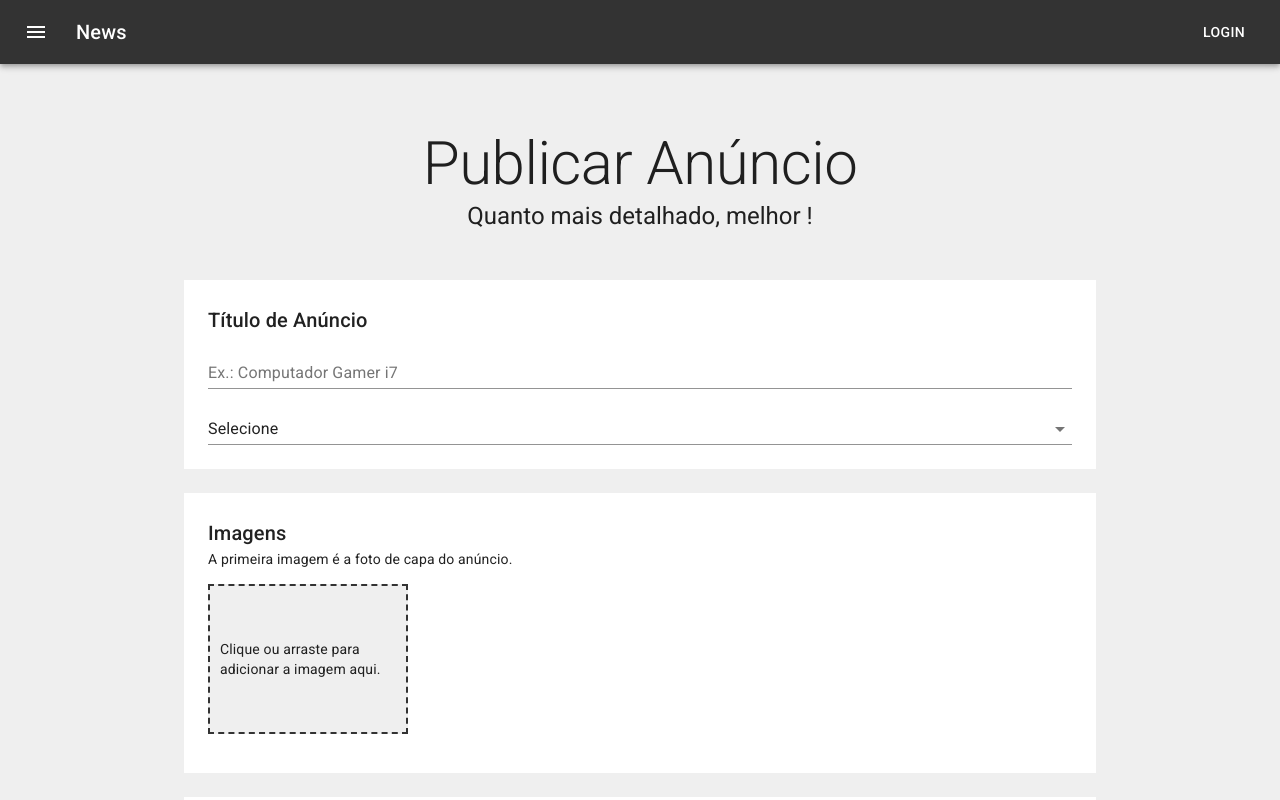
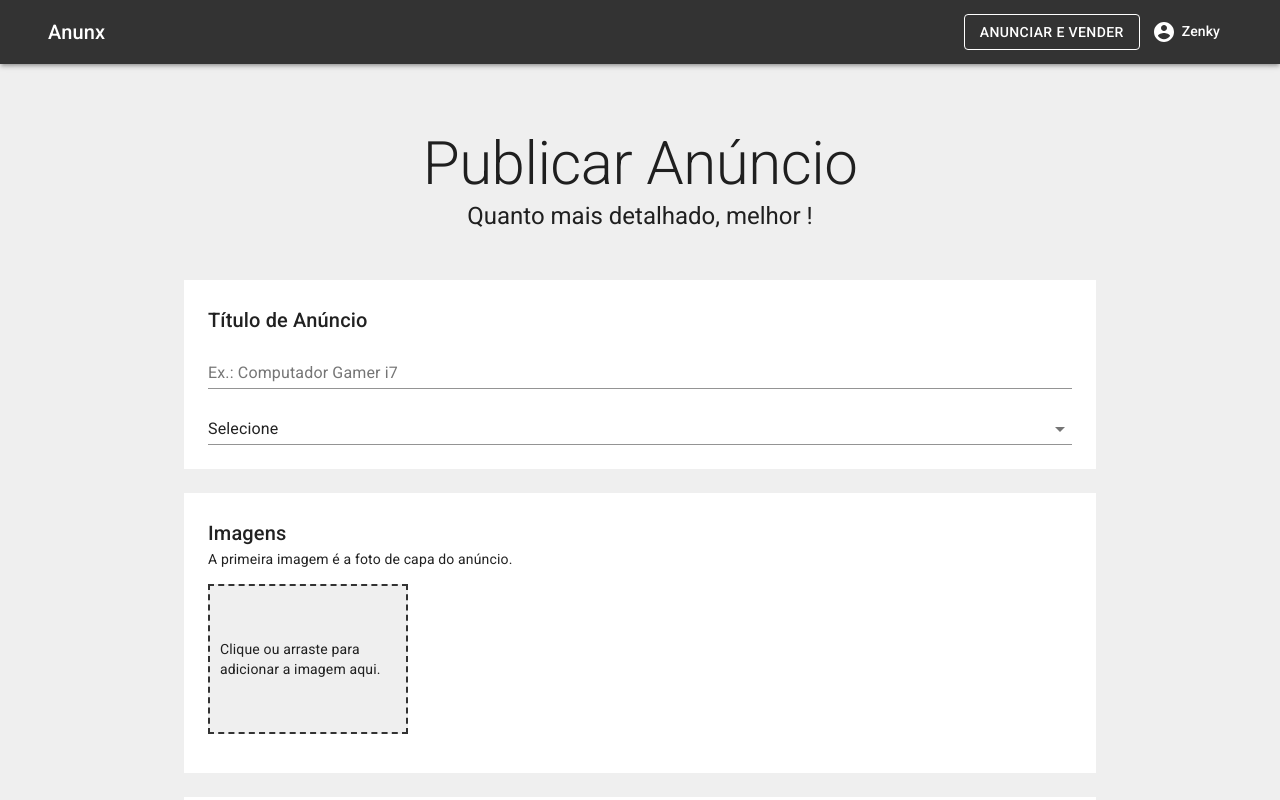
Before and after one commit to bzenky/anunx, a Next.js app: page /user/publish in a window 1280 px wide. Shown: the top 800 px of the page. Built offline with nearby package versions, Linux system fonts and the light colour scheme.

Commit message:
header - adicionando container e menu do usuario

```diff
--- a/pages/index.js
+++ b/pages/index.js
@@ -54,7 +54,7 @@
         </Paper>
       </Container>
 
-      <Container maxWidth="md" className={classes.cardGrid}>
+      <Container maxWidth="lg" className={classes.cardGrid}>
         <Typography component="h2" variant="h4" align="center" color="textPrimary" className={classes.title}>
           Destaques
         </Typography>
--- a/src/components/Header.js
+++ b/src/components/Header.js
@@ -1,40 +1,93 @@
-import React from 'react';
-import { makeStyles } from '@material-ui/core/styles';
-import AppBar from '@material-ui/core/AppBar';
-import Toolbar from '@material-ui/core/Toolbar';
-import Typography from '@material-ui/core/Typography';
-import Button from '@material-ui/core/Button';
-import IconButton from '@material-ui/core/IconButton';
-import MenuIcon from '@material-ui/icons/Menu';
+import React, { useState } from 'react'
+import Link from 'next/link'
+import { makeStyles } from '@material-ui/core/styles'
+import {
+  AppBar,
+  Avatar,
+  Button,
+  Container,
+  Divider,
+  IconButton,
+  Menu,
+  MenuItem,
+  Toolbar,
+  Typography,
+} from '@material-ui/core/'
+
+import { AccountCircle, MenuIcon } from '@material-ui/icons'
 
 const useStyles = makeStyles((theme) => ({
-  root: {
-    flexGrow: 1,
-  },
   menuButton: {
     marginRight: theme.spacing(2),
   },
   title: {
     flexGrow: 1,
   },
+  userName: {
+    marginLeft: '6px',
+  },
+  divider: {
+    margin: '8px 0'
+  },
 }));
 
 export default function ButtonAppBar() {
   const classes = useStyles();
+  const [anchorUserMenu, setAnchorUserMenu] = useState(false)
+
+  const openUserMenu = Boolean(anchorUserMenu)
 
   return (
-    <div className={classes.root}>
-      <AppBar position="static">
-        <Toolbar>
-          <IconButton edge="start" className={classes.menuButton} color="inherit" aria-label="menu">
-            <MenuIcon />
-          </IconButton>
-          <Typography variant="h6" className={classes.title}>
-            News
-          </Typography>
-          <Button color="inherit">Login</Button>
-        </Toolbar>
+    <>
+      <AppBar position="static" elevation={3}>
+        <Container maxWidth="lg">
+          <Toolbar>
+            <Typography variant="h6" className={classes.title}>
+              Anunx
+            </Typography>
+            <Link href="./user/publish" passHref>
+              <Button color="inherit" variant="outlined">
+                Anunciar e Vender
+              </Button>
+            </Link>
+            <IconButton color="secondary" onClick={(e) => setAnchorUserMenu(e.currentTarget)}>
+            {
+              true === false
+              ? <Avatar src=""/>
+              : <AccountCircle />
+            }
+            <Typography variant="subtitle2" color="secondary" className={classes.userName}>
+              Zenky
+            </Typography>
+            </IconButton>
+
+            <Menu
+              anchorEl={anchorUserMenu}
+              open={openUserMenu}
+              onClose={() => setAnchorUserMenu(null)}
+              anchorOrigin={{
+                vertical: 'top',
+                horizontal: 'right',
+              }}
+            >
+              <Link href="/user/dashboard" passHref>
+                <MenuItem>
+                  Meus Anúncios
+                </MenuItem>
+              </Link>
+              <Link href="/user/publish" passHref>
+                <MenuItem>
+                  Publicar novo anúncio
+                </MenuItem>
+              </Link>
+              <Divider className={classes.divider}/>
+              <MenuItem>
+                Sair
+              </MenuItem>
+            </Menu>
+          </Toolbar>
+        </Container>
       </AppBar>
-    </div>
+    </>
   );
 }
```
